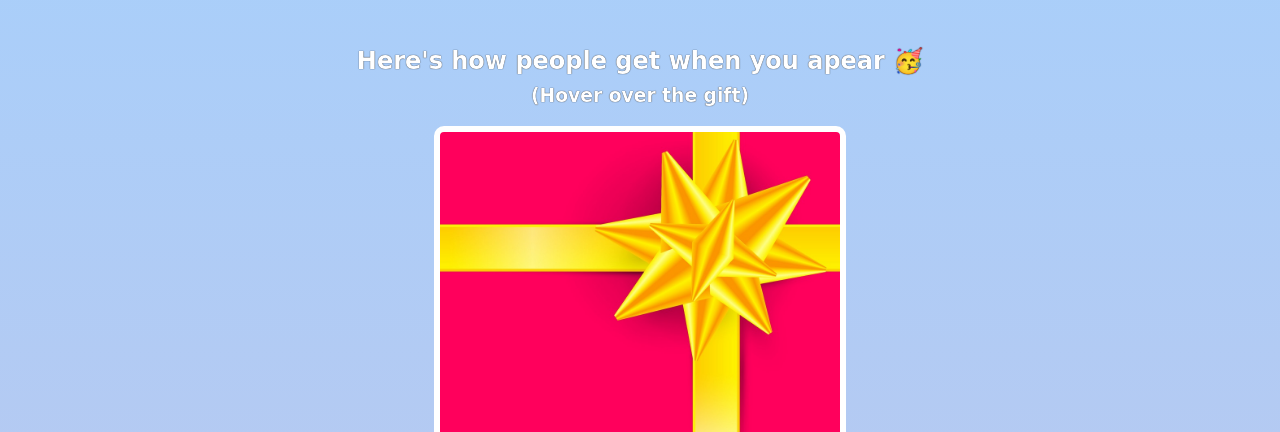
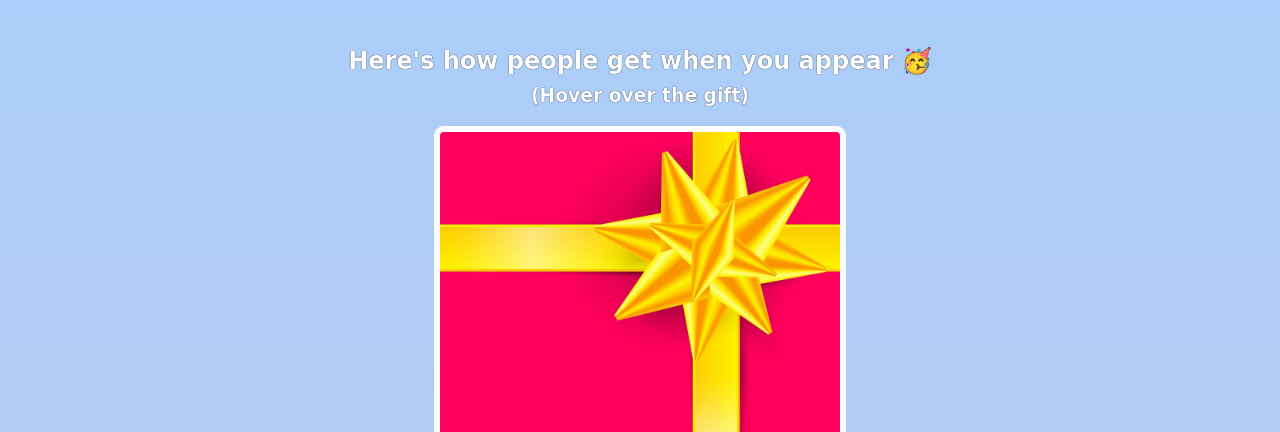
Before and after one commit to roxanastefanie/-birth-day-card, a plain HTML site: page index.html in a window 1280 px wide. Shown: the part 368-800 px from the top of the page. Drawn offline with Linux system fonts and the light colour scheme; a web font is replaced by a local one.

Commit message:
Update index.html

```diff
--- a/index.html
+++ b/index.html
@@ -15,7 +15,7 @@
         </div>
 
          <div class="gift-section">
-            <h2 class="gift-title">Here's how people get when you apear 🥳</h2>
+            <h2 class="gift-title">Here's how people get when you appear 🥳</h2>
             <h3 class="gift-hint">(Hover over the gift)</h3>
             <div class="gift-img" id="gift-img-happy"></div>
         </div>
```
